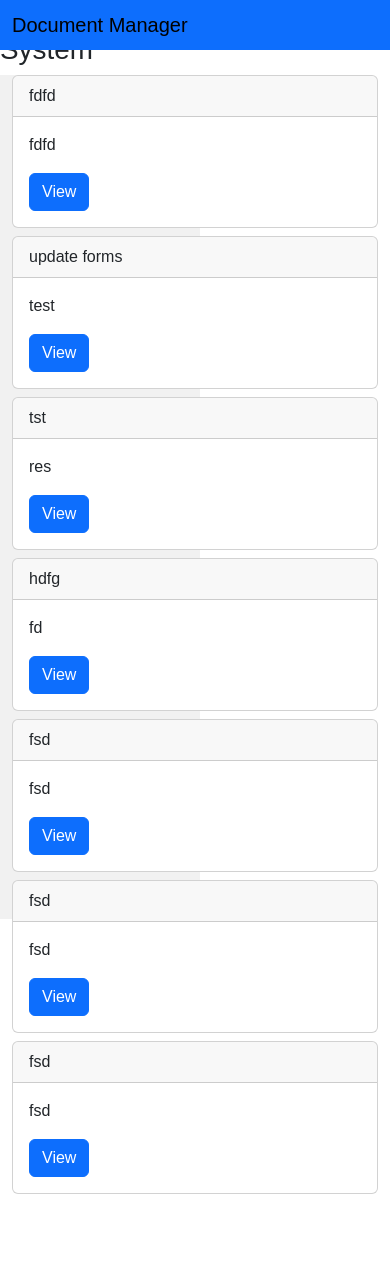
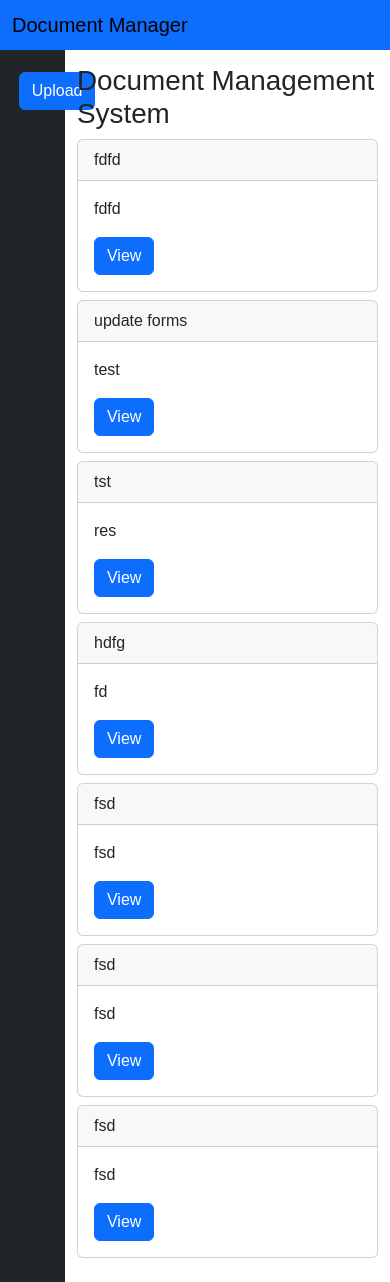
Before and after one commit to vskvj3/flask-document-manager, a Flask app: page / in a window 390 px wide. Before the commit the page ends 1194 px from the top, so only its background shows below. Run offline with Flask 3, Linux system fonts and the light colour scheme.

Commit message:
fix: sidebar responsiveness

```diff
--- a/static/styles.css
+++ b/static/styles.css
@@ -2,16 +2,11 @@ body {
     font-family: Arial, sans-serif;
 }
 
-.sidebar {
-    margin: 0;
-    padding: 0;
-    width: 200px;
-    background-color: #f1f1f1;
-    position: fixed;
-    height: 100%;
-    overflow: auto;
-  }
 
   .form-container {
     margin-top: 5%;
   }
+
+  .view-field {
+    margin-top: 5%;
+  }
--- a/templates/base.html
+++ b/templates/base.html
@@ -12,22 +12,38 @@
             {% block title %}{% endblock %}
         </title>
     </head>
-    <body>
-        <nav class="navbar bg-primary text-white  fixed-top">
+    <body class="col">
+        <nav class="navbar bg-primary text-white fixed-top">
             <div class="container-fluid">
                 <span class="navbar-brand mb-0 h1">Document Manager</span>
             </div>
         </nav>
+        <div class="container-fluid">
+            <div class="row flex-nowrap">
+                <!-- side bar -->
+                <div class="col-auto col-2 px-0 bg-dark sidebar">
+                    <div class="d-flex flex-column align-items-center align-items-sm-start px-3 pt-2 text-white min-vh-100">
+                        <div class="d-grid gap-2 col-10 mx-auto mt-3">
+                            {% block sidebar %}{% endblock %}
+                            {% with messages = get_flashed_messages() %}
+                                {% if messages %}
+                                    <ul class=flashes>
+                                        {% for message in messages %}<li class="">{{ message }}</li>{% endfor %}
+                                    </ul>
+                                {% endif %}
+                            {% endwith %}
+                        </div>
+                        <div></div>
+                    </div>
+                </div>
+                <!-- content  -->
+                <div class="col py-3">
+                    {% block content %}{% endblock %}
+                </div>
+            </div>
+        </div>
         <script src="https://cdn.jsdelivr.net/npm/bootstrap@5.3.3/dist/js/bootstrap.bundle.min.js"
                 integrity="sha384-YvpcrYf0tY3lHB60NNkmXc5s9fDVZLESaAA55NDzOxhy9GkcIdslK1eN7N6jIeHz"
                 crossorigin="anonymous"></script>
-        {% block content %}{% endblock %}
-        {% with messages = get_flashed_messages() %}
-            {% if messages %}
-                <ul class=flashes>
-                    {% for message in messages %}<li class="">{{ message }}</li>{% endfor %}
-                </ul>
-            {% endif %}
-        {% endwith %}
     </body>
 </html>
--- a/templates/index.html
+++ b/templates/index.html
@@ -1,15 +1,10 @@
 {% extends "base.html" %}
 {% block title %}Home Page{% endblock %}
+{% block sidebar %}<a href="{{ url_for("upload") }}" class="btn btn-primary mt-5">Upload</a>{% endblock %}
 {% block content %}
-    <h1>Document Management System</h1>
-    <!-- sidebar  -->
-    <div class="sidebar">
-        <div class="d-grid gap-2 col-10 mx-auto mt-3">
-            <a href="{{ url_for("upload") }}" class="btn btn-primary">Upload</a>
-        </div>
-    </div>
-    <!-- document cards -->
-    <div class="container">
+    <div class="mt-5">
+        <h1>Document Management System</h1>
+        <!-- document cards -->
         {% for document in documents %}
             <div class="card mb-2">
                 <div class="card-header">{{ document.title }}</div>
--- a/templates/upload.html
+++ b/templates/upload.html
@@ -1,5 +1,6 @@
 {% extends "base.html" %}
 {% block title %}Upload Page{% endblock %}
+{% block sidebar %}<a href="{{ url_for("index") }}" class="btn btn-primary mt-5">Back to Home</a>{% endblock %}
 {% block content %}
     <div class="container border rounded form-container py-3">
         <h1>
```
Also changed, not shown: templates/update.html (+5 -2 lines), templates/view.html (+6 -3 lines), data/files.sqlite, uploads/test_20240625183532.txt (deleted), 5 other files.
